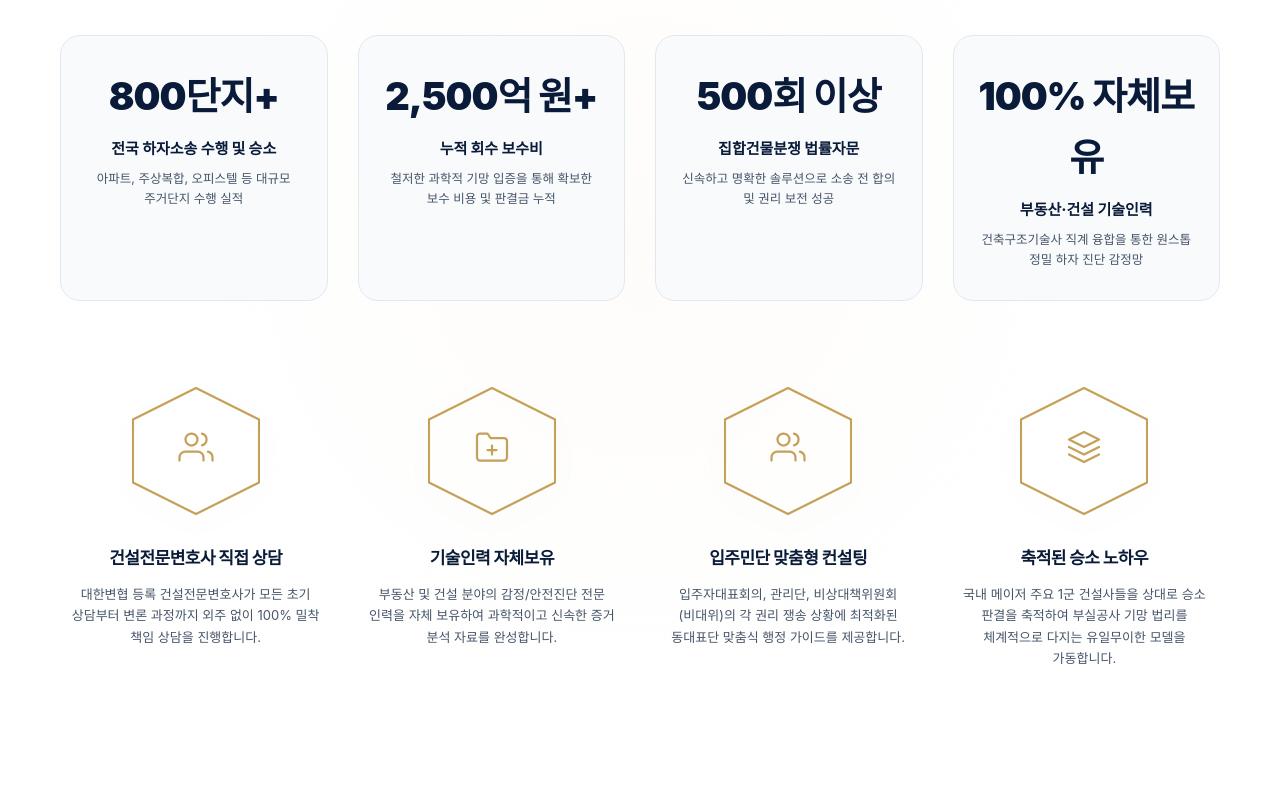
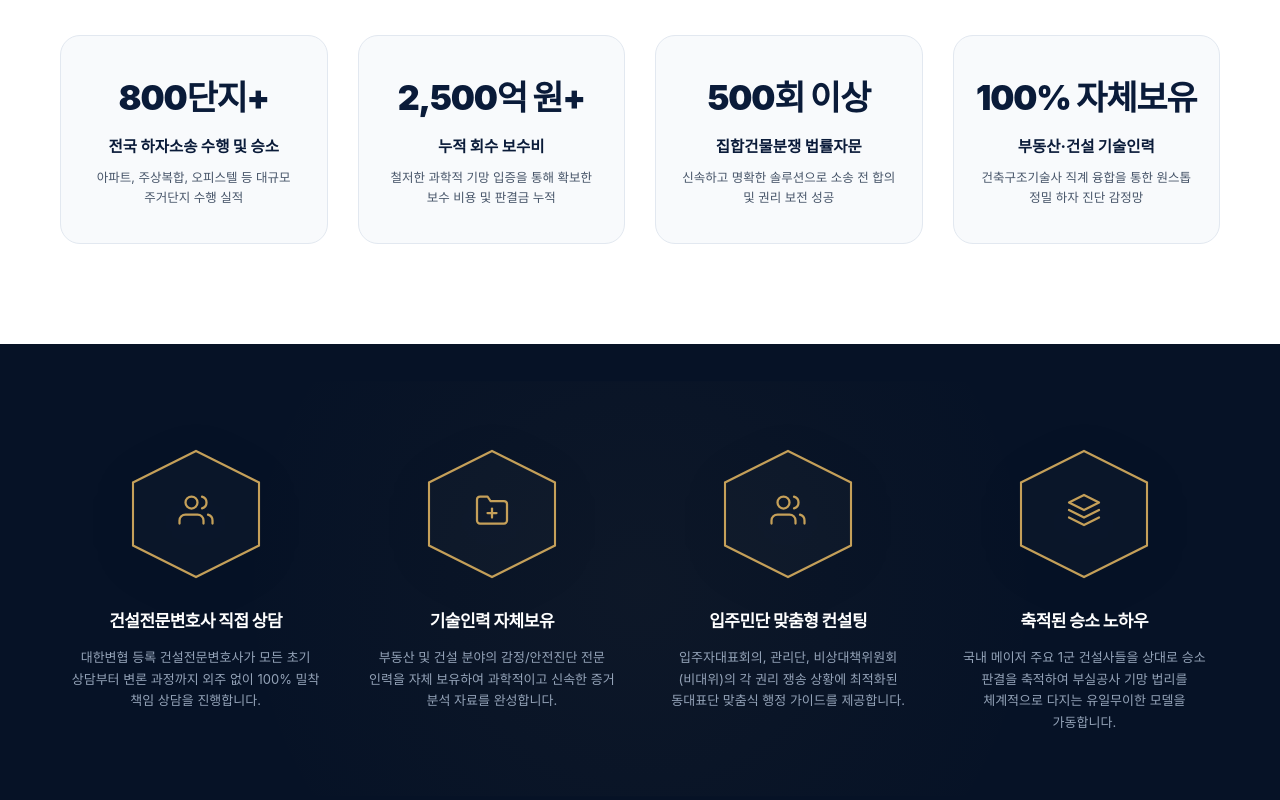
Before and after one commit to 2026flowlaw-cpu/flow, a Next.js app: page /practice/defect-litigation in a window 1280 px wide. Shown: the part 960-1760 px from the top of the page. Built offline with nearby package versions, Linux system fonts and the light colour scheme; no server answers.

Commit message:
Optimize metric text wrap splitting and split Hexagon promises grid into rich navy background section

```diff
--- a/src/components/DefectPromise/DefectPromise.module.css
+++ b/src/components/DefectPromise/DefectPromise.module.css
@@ -1,21 +1,9 @@
 .promiseSection {
-  background-color: #ffffff; /* Premium pure white background as requested */
-  padding: 100px 0;
+  background-color: #ffffff; /* Upper section stays pure white */
+  padding: 100px 0 0 0; /* No bottom padding to align perfectly with the dark container */
   color: #1e293b;
   position: relative;
   overflow: hidden;
-}
-
-.promiseSection::before {
-  content: '';
-  position: absolute;
-  top: 50%;
-  left: 50%;
-  transform: translate(-50%, -50%);
-  width: 80%;
-  height: 80%;
-  background: radial-gradient(circle, rgba(197, 160, 89, 0.03) 0%, transparent 70%);
-  pointer-events: none;
 }
 
 .sectionHeader {
@@ -39,7 +27,7 @@
 .sectionTitle {
   font-size: 36px;
   font-weight: 800;
-  color: #0A1B39; /* Premium deep navy for white bg */
+  color: #0A1B39; /* Deep navy */
   margin: 0 0 18px 0;
   letter-spacing: -1.5px;
   word-break: keep-all;
@@ -48,7 +36,7 @@
 
 .sectionSubtitle {
   font-size: 15.5px;
-  color: #475569; /* Soft slate grey */
+  color: #475569;
   line-height: 1.75;
   margin: 0;
   word-break: keep-all;
@@ -56,22 +44,22 @@
 }
 
 /* ====================================================
-    METRICS GRID (COUNT UP)
+    METRICS GRID (ON WHITE BACKGROUND)
    ==================================================== */
 .metricsGrid {
   display: grid;
   grid-template-columns: repeat(4, 1fr);
   gap: 30px;
-  margin-bottom: 80px;
+  margin-bottom: 100px;
   position: relative;
   z-index: 2;
 }
 
 .metricCard {
-  background: #f8fafc; /* Premium light grey card */
+  background: #f8fafc;
   border: 1px solid #e2e8f0;
   border-radius: 20px;
-  padding: 30px 20px;
+  padding: 35px 20px;
   text-align: center;
   transition: transform 0.3s ease, border-color 0.3s ease, background 0.3s ease;
 }
@@ -80,19 +68,20 @@
   transform: translateY(-5px);
   border-color: rgba(197, 160, 89, 0.4);
   background: #ffffff;
-  box-shadow: 0 10px 30px rgba(10, 27, 57, 0.04);
+  box-shadow: 0 15px 35px rgba(10, 27, 57, 0.05);
 }
 
 .metricNum {
-  font-size: 38px;
+  font-size: 34px; /* Reduced to fit on one line perfectly */
   font-weight: 900;
-  color: #0A1B39; /* Deep navy text for numbers */
+  color: #0A1B39;
   margin-bottom: 10px;
-  letter-spacing: -1px;
+  letter-spacing: -1.2px;
+  white-space: nowrap; /* Prevent any split or wrapping */
 }
 
 .metricTitle {
-  font-size: 15px;
+  font-size: 15.5px;
   font-weight: 800;
   color: #0A1B39;
   margin: 0 0 8px 0;
@@ -109,14 +98,33 @@
 }
 
 /* ====================================================
-    HEXAGON PROMISE CARDS
+    DARK NAVY LOWER SECTION (ONLY FOR PROMISE CARDS)
    ==================================================== */
+.promiseDarkSection {
+  background-color: #061226; /* Deep premium navy bg as requested */
+  padding: 100px 0;
+  position: relative;
+  z-index: 2;
+}
+
+.promiseDarkSection::before {
+  content: '';
+  position: absolute;
+  top: 50%;
+  left: 50%;
+  transform: translate(-50%, -50%);
+  width: 85%;
+  height: 85%;
+  background: radial-gradient(circle, rgba(197, 160, 89, 0.04) 0%, transparent 70%);
+  pointer-events: none;
+}
+
 .promiseGrid {
   display: grid;
   grid-template-columns: repeat(4, 1fr);
   gap: 25px;
   position: relative;
-  z-index: 2;
+  z-index: 3;
 }
 
 .promiseCard {
@@ -148,12 +156,12 @@
   left: 0;
   width: 100%;
   height: 100%;
-  filter: drop-shadow(0 8px 15px rgba(0, 0, 0, 0.05));
+  filter: drop-shadow(0 8px 20px rgba(0, 0, 0, 0.3));
   transition: filter 0.3s ease;
 }
 
 .promiseCard:hover .hexagonSvg {
-  filter: drop-shadow(0 8px 20px rgba(197, 160, 89, 0.2));
+  filter: drop-shadow(0 8px 25px rgba(197, 160, 89, 0.25));
 }
 
 .hexagonIcon {
@@ -164,13 +172,13 @@
 
 .promiseCard:hover .hexagonIcon {
   transform: scale(1.1);
-  color: #0A1B39;
+  color: #ffffff;
 }
 
 .cardTitle {
   font-size: 17px;
   font-weight: 800;
-  color: #0A1B39;
+  color: #ffffff; /* White text for contrast on navy */
   margin: 0 0 12px 0;
   letter-spacing: -0.5px;
   word-break: keep-all;
@@ -178,7 +186,7 @@
 
 .cardDesc {
   font-size: 13px;
-  color: #475569;
+  color: #94a3b8; /* Slate gray on navy */
   line-height: 1.65;
   margin: 0;
   word-break: keep-all;
@@ -191,6 +199,7 @@
 @media (max-width: 1024px) {
   .metricsGrid {
     grid-template-columns: repeat(2, 1fr);
+    gap: 20px;
   }
 
   .promiseGrid {
--- a/src/components/DefectPromise/DefectPromise.tsx
+++ b/src/components/DefectPromise/DefectPromise.tsx
@@ -95,6 +95,8 @@ export default function DefectPromise() {
 
   return (
     <section className={styles.promiseSection} ref={containerRef}>
+
+      {/* 1. White Background Upper Container (Up to the count-up numbers) */}
       <div className="container">
 
         {/* Section Header */}
@@ -107,7 +109,7 @@ export default function DefectPromise() {
           </p>
         </div>
 
-        {/* 1. Dynamic Count-Up Metrics */}
+        {/* Dynamic Count-Up Metrics Cards */}
         <div className={styles.metricsGrid}>
           {counters.map((item) => (
             <div className={styles.metricCard} key={item.id}>
@@ -120,7 +122,12 @@ export default function DefectPromise() {
           ))}
         </div>
 
-        {/* 2. Premium Hexagon Promise Cards (Gam-myeong Style) */}
+      </div>
+
+      {/* 2. Navy Background Lower Container (Only the Hexagon Promise Cards) */}
+      <div className={styles.promiseDarkSection}>
+        <div className="container">
+
           <div className={styles.promiseGrid}>
 
             {/* Card 1: 건설전문변호사 직접 상담 */}
@@ -208,6 +215,8 @@ export default function DefectPromise() {
           </div>
 
         </div>
+      </div>
+
     </section>
   );
 }
```
Lines whose indentation alone changed are shown as unchanged.
